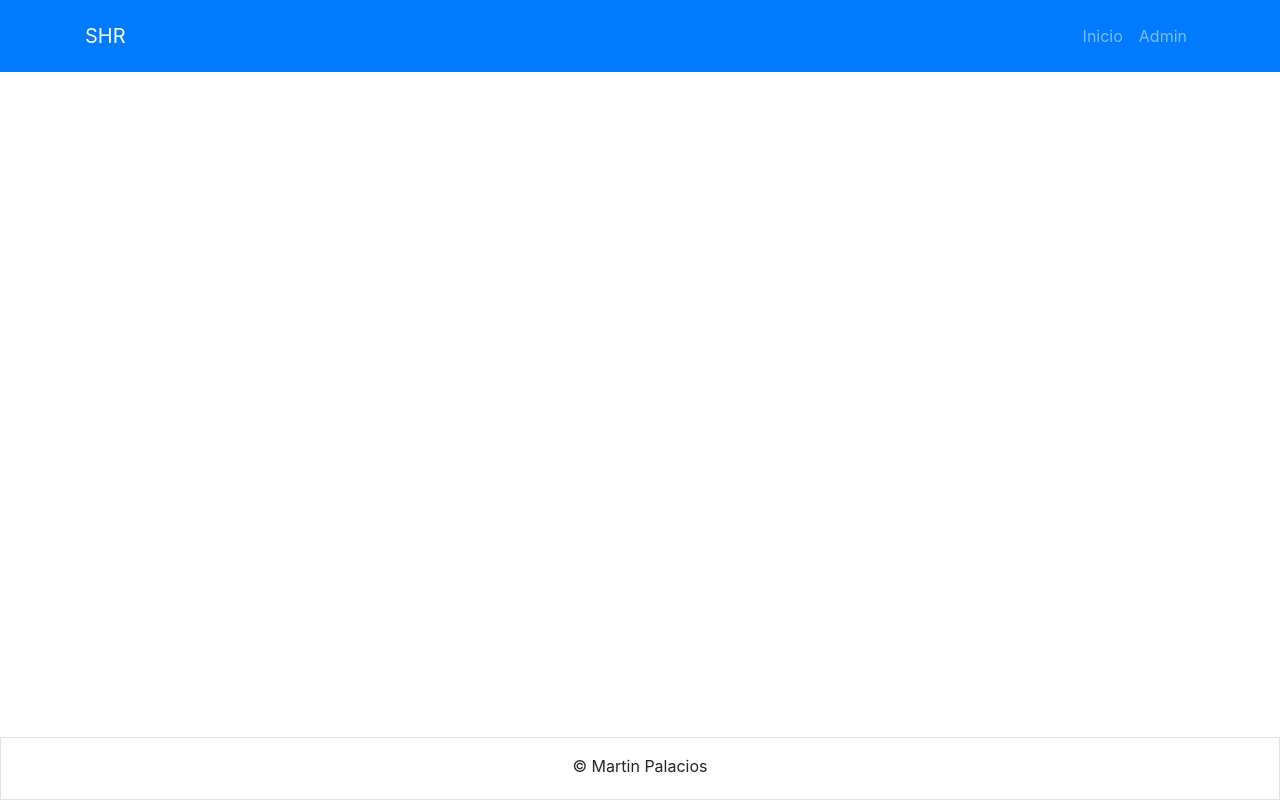
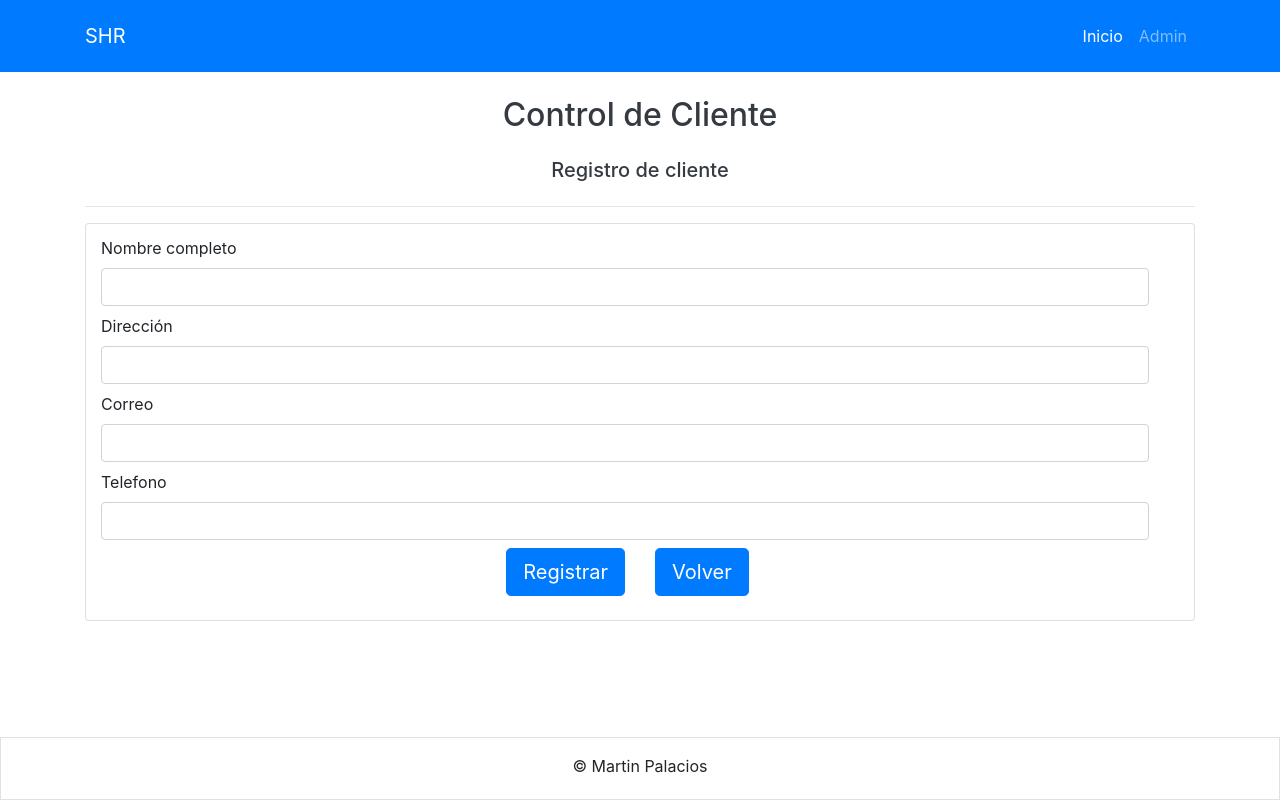
Before and after one commit to ibpalacios/Angular_SHR, an Angular app: page /client-regist in a window 1280 px wide. Before the commit this address led to /. Built offline with nearby package versions, Linux system fonts and the light colour scheme.

Commit message:
SHR - se agregaron los archivos html en la pantalla de client-edit y clien-regist

```diff
--- a/src/app/app-routing.module.ts
+++ b/src/app/app-routing.module.ts
@@ -9,6 +9,8 @@ import { TrackingOrderListComponent } from './pages/order-tracking-module/tracki
 import { DeviceDeliveryListComponent } from './pages/device-module/device-delivery-list/device-delivery-list.component';
 import { OrderTrackingOperationComponent } from './pages/order-tracking-module/order-tracking-operation/order-tracking-operation.component';
 import { DeviceDeliveryOperationComponent } from './pages/device-module/device-delivery-operation/device-delivery-operation.component';
+import { ClientEditComponent } from './pages/client-module/client-edit/client-edit.component';
+import { ClientRegistComponent } from './pages/client-module/client-regist/client-regist.component';
 
 
 
@@ -21,6 +23,8 @@ const routes: Routes = [
   { path: 'order-tracking-operation', component: OrderTrackingOperationComponent},
   { path: 'device-delivery-list', component: DeviceDeliveryListComponent},
   { path: 'device-delivery-operation', component: DeviceDeliveryOperationComponent},
+  { path: 'client-edit', component: ClientEditComponent},
+  { path: 'client-regist', component: ClientRegistComponent},
   { path: '', pathMatch: 'full', redirectTo: 'principal' }
 
 ];
--- a/src/app/pages/client-module/client-edit/client-edit.component.html
+++ b/src/app/pages/client-module/client-edit/client-edit.component.html
@@ -1,3 +1,66 @@
-<p>client-edit works!</p>
+<h2 class="text-center text-dark m-4">Control de Cliente</h2>
+<h5 class="text-center text-dark m-4">Editar cliente</h5>
+<hr>
 
-<h5>prubea de cambios 2</h5>
+<div class="card">
+    <div class="row">
+
+        <div class="col-md-12">
+            <form>
+                <div class="row container mt-1">
+                    <div class="col-md-12 mt-2">
+                        <label>Nombre completo</label>
+                        <div>
+                            <input name="searchName" class="form-control mr-sm-2" type="search" >
+                        </div>
+                    </div>
+                    <div class="col-md-12 mt-2">
+                        <label>Dirección</label>
+                        <div>
+                            <input name="searchDireccion" class="form-control mr-sm-2" type="search" >
+                        </div>
+                    </div>
+                    <div class="col-md-12 mt-2">
+                        <label>Correo</label>
+                        <div>
+                            <input name="searchCorreo" class="form-control mr-sm-2" type="search" >
+                        </div>
+                    </div>
+                    <div class="col-md-12 mt-2">
+                        <label>Telefono</label>
+                        <div>
+                            <input name="searchTelefono" class="form-control mr-sm-2" type="search" >
+                        </div>
+                    </div>
+                     <!-- se muestra el listado con busqueda -->
+
+                </div>
+
+                <div class="container mt-2">
+                    <div class="row">
+                        <div class="col-6">
+                                <button type="button " class="btn btn-lg btn-primary float-right">Editar</button>
+                        </div>
+                        <div class="col-6">
+                            <button type="button" class="btn btn-lg btn-primary float-left">Volver</button>
+                    </div>
+                    </div>
+                </div>
+
+                <div class="row container mt-4">
+                    <div class="container small">
+                        <div class="row fadeIn">
+                            <div class="col-12">
+
+
+                                <!-- <div class="mt-4 float-right fadeIn ">
+                                    <pagination-controls (pageChange)="pageActual=$event" previousLabel="Anterior" nextLabel="Siguiente"></pagination-controls>
+                                </div> -->
+                            </div>
+                        </div>
+                    </div>
+                </div>
+            </form>
+        </div>
+    </div>
+</div>
--- a/src/app/pages/client-module/client-regist/client-regist.component.html
+++ b/src/app/pages/client-module/client-regist/client-regist.component.html
@@ -1 +1,66 @@
-<p>client-regist works!</p>
+<h2 class="text-center text-dark m-4">Control de Cliente</h2>
+<h5 class="text-center text-dark m-4">Registro de cliente</h5>
+<hr>
+
+<div class="card">
+    <div class="row">
+
+        <div class="col-md-12">
+            <form>
+                <div class="row container mt-1">
+                    <div class="col-md-12 mt-2">
+                        <label>Nombre completo</label>
+                        <div>
+                            <input name="Name" class="form-control mr-sm-2" type="search" >
+                        </div>
+                    </div>
+                    <div class="col-md-12 mt-2">
+                        <label>Dirección</label>
+                        <div>
+                            <input name="Direccion" class="form-control mr-sm-2" type="search" >
+                        </div>
+                    </div>
+                    <div class="col-md-12 mt-2">
+                        <label>Correo</label>
+                        <div>
+                            <input name="Correo" class="form-control mr-sm-2" type="search" >
+                        </div>
+                    </div>
+                    <div class="col-md-12 mt-2">
+                        <label>Telefono</label>
+                        <div>
+                            <input  name="Telefono" class="form-control mr-sm-2" type="search" >
+                        </div>
+                    </div>
+                     <!-- se muestra el listado con busqueda -->
+
+                </div>
+
+                <div class="container mt-2">
+                    <div class="row">
+                        <div class="col-6">
+                                <button type="button " class="btn btn-lg btn-primary float-right">Registrar</button>
+                        </div>
+                        <div class="col-6">
+                            <button type="button" class="btn btn-lg btn-primary float-left">Volver</button>
+                    </div>
+                    </div>
+                </div>
+
+                <div class="row container mt-4">
+                    <div class="container small">
+                        <div class="row fadeIn">
+                            <div class="col-12">
+
+
+                                <!-- <div class="mt-4 float-right fadeIn ">
+                                    <pagination-controls (pageChange)="pageActual=$event" previousLabel="Anterior" nextLabel="Siguiente"></pagination-controls>
+                                </div> -->
+                            </div>
+                        </div>
+                    </div>
+                </div>
+            </form>
+        </div>
+    </div>
+</div>
--- a/src/app/pages/order-tracking-module/order-tracking-operation/order-tracking-operation.component.html
+++ b/src/app/pages/order-tracking-module/order-tracking-operation/order-tracking-operation.component.html
@@ -85,15 +85,16 @@
 
                 <div class="container mt-2">
                     <div class="row">
-                        <div class="mx-auto">
-
-                                <button type="button " class="btn btn-primary justify-content-start">Registrar</button>
-
-                                <button type="button" class="btn btn-primary  justify-content-end" style="margin-left:20px">Volver</button>
-
+                        <div class="col-6">
+                                <button type="button " class="btn btn-lg btn-primary float-right">Registrar</button>
                         </div>
+                        <div class="col-6">
+                            <button type="button" class="btn btn-lg btn-primary float-left">Volver</button>
+                    </div>
                     </div>
                 </div>
+
+
 
 
 
```
